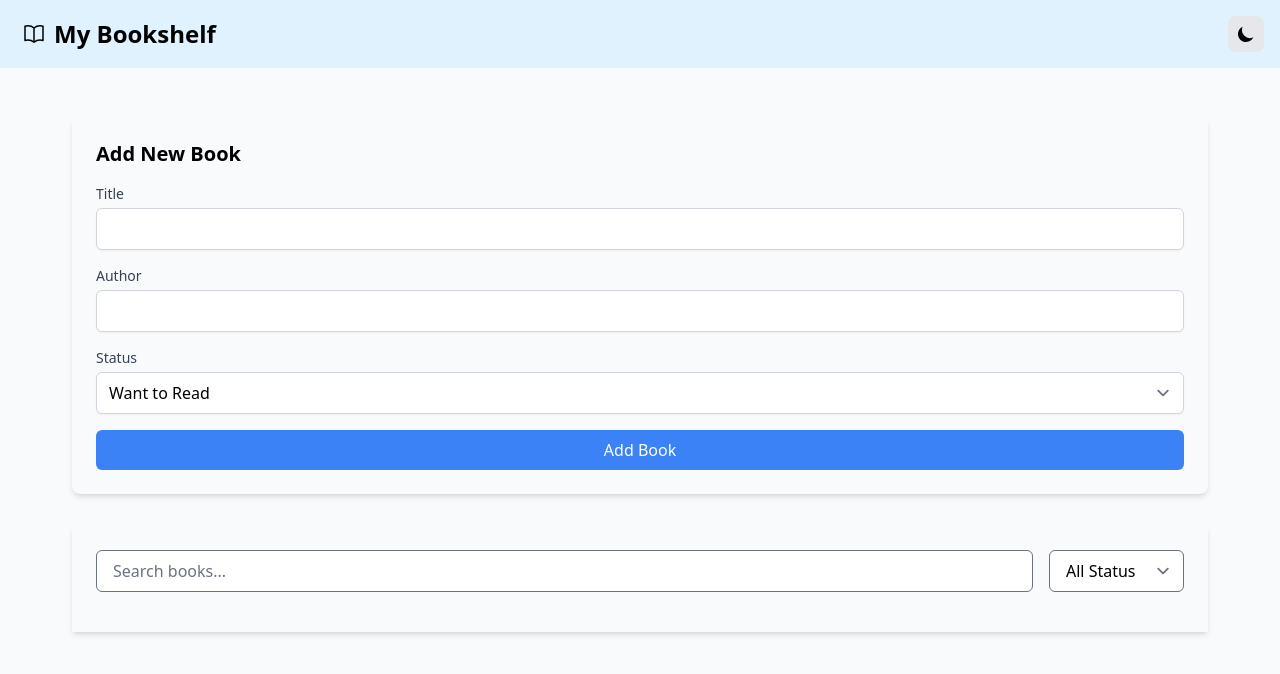
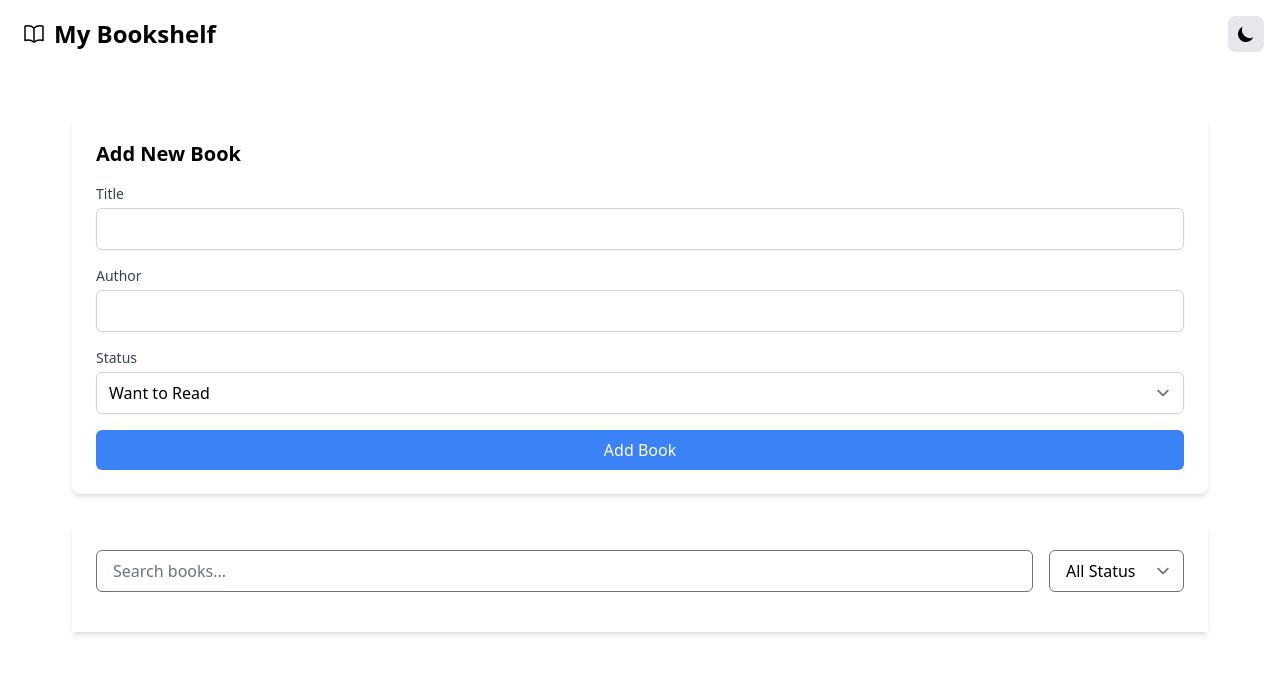
Before and after one commit to HenriqueBMoura/svelte-tail, a SvelteKit app: page / in a window 1280 px wide. Shown: the top 674 px of the page. Built offline with nearby package versions, Linux system fonts and the light colour scheme.

Commit message:
add new dark mode pallet colour

```diff
--- a/tailwind.config.ts
+++ b/tailwind.config.ts
@@ -8,29 +8,33 @@ export default {
 	darkMode: 'class',
 	theme: {
 		screens: {
-			"1xs": "375px",
+			'1xs': '375px',
 			// => @media (min-width: 375px) { ... }
 
-			xs: "450px",
+			xs: '450px',
 			// => @media (min-width: 450px) { ... }
 
-			sm: "575px",
+			sm: '575px',
 			// => @media (min-width: 576px) { ... }
 
-			md: "768px",
+			md: '768px',
 			// => @media (min-width: 768px) { ... }
 
-			lg: "992px",
+			lg: '992px',
 			// => @media (min-width: 992px) { ... }
 
-			xl: "1200px",
+			xl: '1200px',
 			// => @media (min-width: 1200px) { ... }
 
-			"2xl": "1400px",
+			'2xl': '1400px'
 			// => @media (min-width: 1400px) { ... }
 		},
 		extend: {
 			colors: {
+				// Light theme colors
+				light: {
+					background: '#ffffff',
+					foreground: '#000000',
 					primary: {
 						50: '#f0f9ff',
 						100: '#e0f2fe',
@@ -41,7 +45,7 @@ export default {
 						600: '#0284c7',
 						700: '#0369a1',
 						800: '#075985',
-				  900: '#0c4a6e',
+						900: '#0c4a6e'
 					},
 					secondary: {
 						50: '#f8fafc',
@@ -53,7 +57,7 @@ export default {
 						600: '#475569',
 						700: '#334155',
 						800: '#1e293b',
-				  900: '#0f172a',
+						900: '#0f172a'
 					},
 					accent: {
 						50: '#fdf4ff',
@@ -65,7 +69,49 @@ export default {
 						600: '#c026d3',
 						700: '#a21caf',
 						800: '#86198f',
-				  900: '#701a75',
+						900: '#701a75'
+					}
+				},
+				// Dark theme colors
+				dark: {
+					background: '#121212',
+					foreground: '#ffffff',
+					primary: {
+						50: '#0c4a6e',
+						100: '#075985',
+						200: '#0369a1',
+						300: '#0284c7',
+						400: '#0ea5e9',
+						500: '#38bdf8',
+						600: '#7dd3fc',
+						700: '#bae6fd',
+						800: '#e0f2fe',
+						900: '#f0f9ff'
+					},
+					secondary: {
+						50: '#0f172a',
+						100: '#1e293b',
+						200: '#334155',
+						300: '#475569',
+						400: '#64748b',
+						500: '#94a3b8',
+						600: '#cbd5e1',
+						700: '#e2e8f0',
+						800: '#f1f5f9',
+						900: '#f8fafc'
+					},
+					accent: {
+						50: '#701a75',
+						100: '#86198f',
+						200: '#a21caf',
+						300: '#c026d3',
+						400: '#d946ef',
+						500: '#e879f9',
+						600: '#f0abfc',
+						700: '#f5d0fe',
+						800: '#fae8ff',
+						900: '#fdf4ff'
+					}
 				}
 			}
 		}
```
Lines whose indentation alone changed are shown as unchanged.
